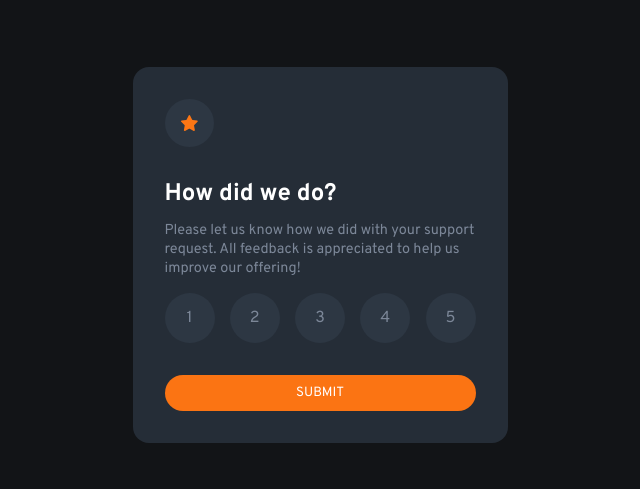
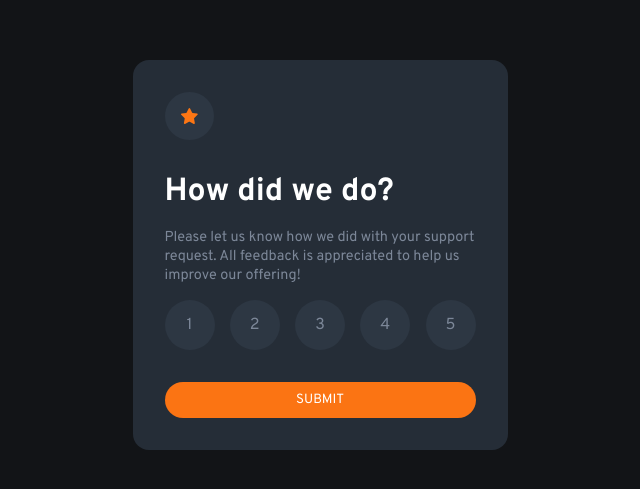
Before and after one commit to oliveiratales/interactive-rating-html-css-js, a plain HTML site: page index.html in a window 1280 px wide. Shown: the part 145-634 px from the top of the page, without its empty margins (320-960 px from the left). Drawn offline with Linux system fonts and the light colour scheme.

Commit message:
Update index.html

```diff
--- a/index.html
+++ b/index.html
@@ -20,9 +20,9 @@
         <div class="star-icon">
           <img src="./images/icon-star.svg" alt="Star icon">
         </div>
-        <h2 class="title">
+        <h1 class="title">
           How did we do?
-        </h2>
+        </h1>
         <p class="description">
           Please let us know how we did with your support request. All feedback is appreciated
           to help us improve our offering!
```
